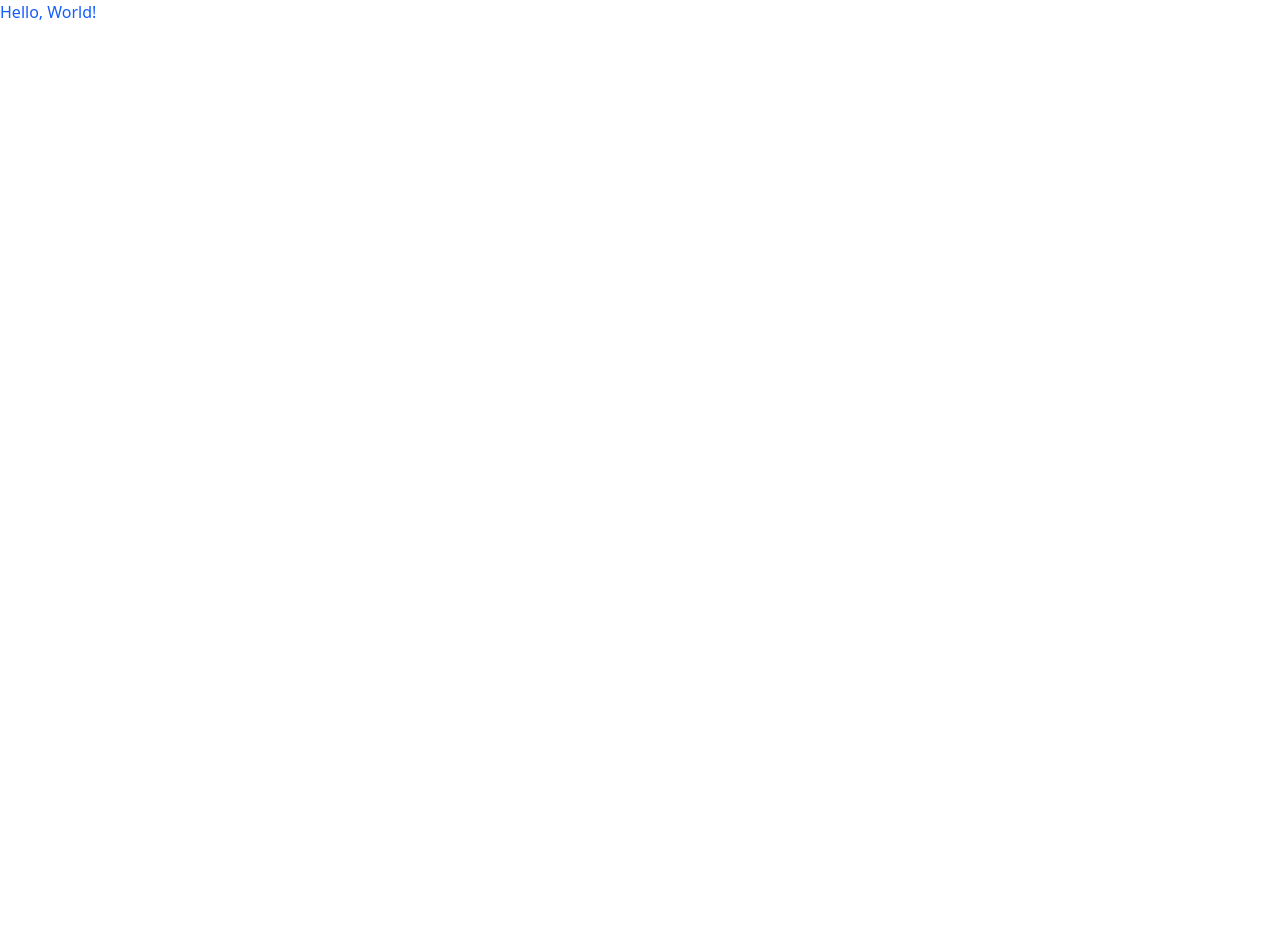
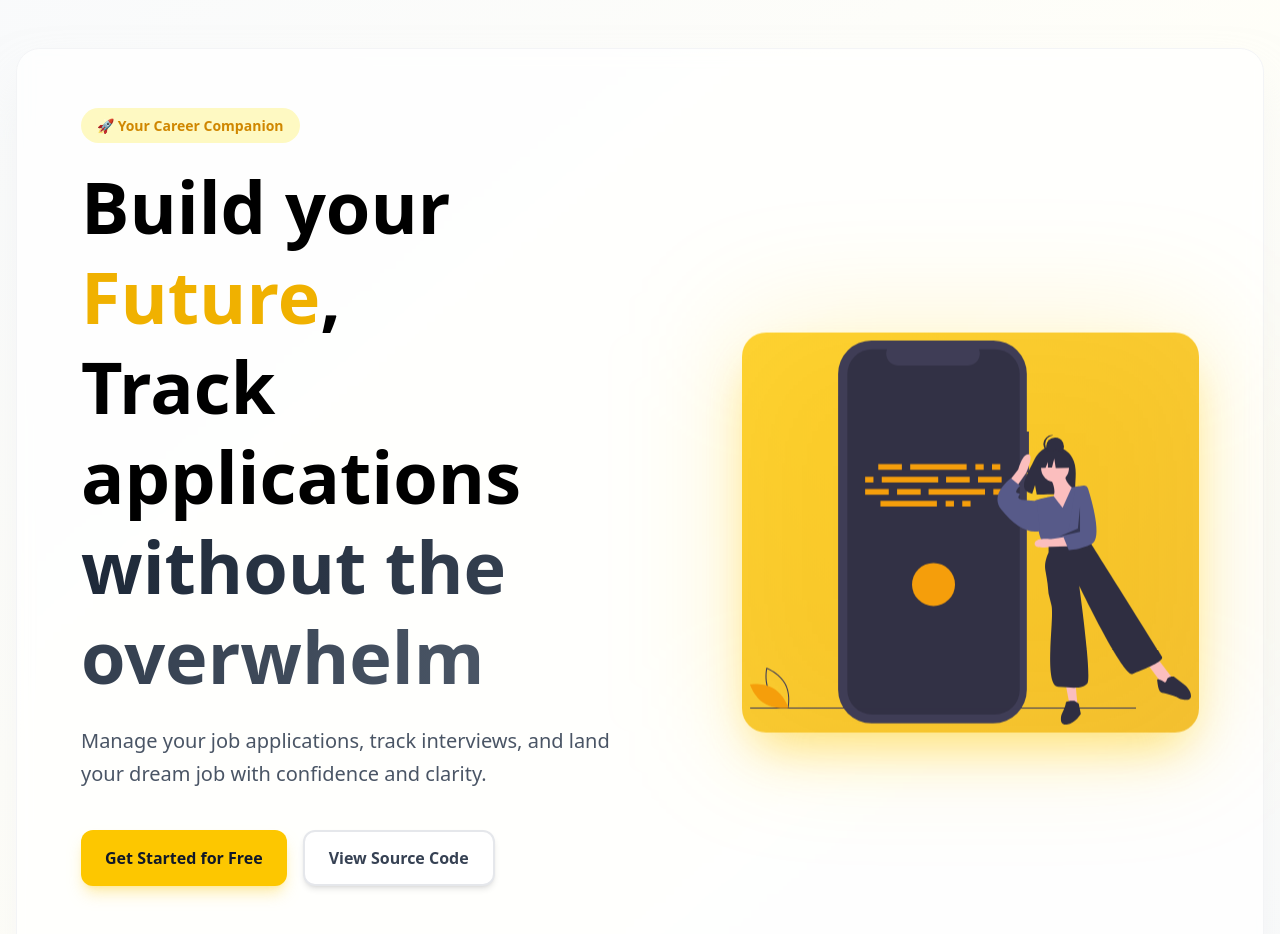
Before and after one commit to Ace-zzzz/AmIHired-frontend, a React (Vite) app: page / in a window 1280 px wide. Shown: the top 934 px of the page. Before the commit the page ends 800 px from the top, so only its background shows below. Built offline with nearby package versions, Linux system fonts and the light colour scheme.

Commit message:
feat: Landing Page

```diff
--- a/src/App.css
+++ b/src/App.css
@@ -1 +1,33 @@
 @import "tailwindcss";
+
+@keyframes fade-in {
+  from {
+    opacity: 0;
+    transform: translateY(20px);
+  }
+  to {
+    opacity: 1;
+    transform: translateY(0);
+  }
+}
+
+@keyframes float {
+  0%, 100% {
+    transform: translateY(0px);
+  }
+  50% {
+    transform: translateY(-10px);
+  }
+}
+
+.animate-fade-in {
+  animation: fade-in 0.8s ease-out forwards;
+}
+
+.animate-float {
+  animation: float 3s ease-in-out infinite;
+}
+
+html {
+  scroll-behavior: smooth;
+}
--- a/src/App.jsx
+++ b/src/App.jsx
@@ -1,11 +1,9 @@
-import { useState } from 'react'
 import './App.css'
+import LandingPage from './components/LandingPage'
 
 function App() {
-  const [count, setCount] = useState(0)
-
   return (
-    <div className="text-blue-600">Hello, World!</div>
+    <LandingPage/>
   )
 }
 
--- /dev/null
+++ b/src/components/Button.jsx
@@ -0,0 +1,14 @@
+const Button = ({text, attributes, primary = true}) => {
+    const primaryStyles = "bg-yellow-400 hover:bg-yellow-500 text-gray-900 shadow-lg shadow-yellow-400/30 hover:shadow-xl hover:shadow-yellow-500/40";
+    const secondaryStyles = "bg-white hover:bg-gray-50 text-gray-700 border-2 border-gray-200 hover:border-gray-300 shadow-md";
+
+    return (
+        <button
+            className={`cursor-pointer rounded-xl px-6 py-3.5 font-semibold text-base transition-all duration-200
+            ${primary ? primaryStyles : secondaryStyles} ${attributes}`}>
+            {text}
+        </button>
+    )
+}
+
+export default Button;
--- /dev/null
+++ b/src/components/LandingPage.jsx
@@ -0,0 +1,76 @@
+import Button from "./Button";
+
+const LandingPage = () => {
+    return (
+        <div className="min-h-screen bg-linear-to-br from-gray-50 via-yellow-50/30 to-gray-50 flex items-center justify-center px-4 py-12">
+            <div className="max-w-7xl w-full">
+                <div className="bg-white/70 backdrop-blur-sm rounded-3xl p-8 md:p-16 shadow-2xl shadow-gray-200/50 border border-gray-100 flex flex-col lg:flex-row justify-between items-center gap-12 lg:gap-16">
+                    <div className="max-w-2xl space-y-6 animate-fade-in">
+                        <div className="inline-block">
+                            <span className="text-sm font-semibold text-yellow-600 bg-yellow-100 px-4 py-2 rounded-full">
+                                🚀 Your Career Companion
+                            </span>
+                        </div>
+
+                        <h1 className="text-5xl md:text-6xl lg:text-7xl font-bold leading-tight">
+                            Build your
+                            <span className="text-yellow-500 relative">
+                                <span className="relative z-10"> Future</span>
+                                <span className="absolute bottom-2 left-0 w-full h-3 bg-yellow-300/40 z-0"></span>
+                            </span>,
+                            <br/>
+                            Track applications
+                            <br/>
+                            <span className="bg-linear-to-r from-gray-800 to-gray-600 bg-clip-text text-transparent">
+                                without the overwhelm
+                            </span>
+                        </h1>
+
+                        <p className="text-lg md:text-xl text-gray-600 leading-relaxed max-w-xl">
+                            Manage your job applications, track interviews, and land your dream job with confidence and clarity.
+                        </p>
+
+                        <div className="flex flex-col sm:flex-row gap-4 pt-4">
+                            <Button
+                                text="Get Started for Free"
+                                attributes="transform hover:scale-105 transition-all duration-200"
+                                primary={true}/>
+                            <Button
+                                text="View Source Code"
+                                attributes="transform hover:scale-105 transition-all duration-200"
+                                primary={false}/>
+                        </div>
+
+                        <div className="flex items-center gap-8 pt-6 text-sm text-gray-500">
+                            <div className="flex items-center gap-2">
+                                <svg className="w-5 h-5 text-green-500" fill="currentColor" viewBox="0 0 20 20">
+                                    <path fillRule="evenodd" d="M10 18a8 8 0 100-16 8 8 0 000 16zm3.707-9.293a1 1 0 00-1.414-1.414L9 10.586 7.707 9.293a1 1 0 00-1.414 1.414l2 2a1 1 0 001.414 0l4-4z" clipRule="evenodd"/>
+                                </svg>
+                                <span>No credit card required</span>
+                            </div>
+                            <div className="flex items-center gap-2">
+                                <svg className="w-5 h-5 text-green-500" fill="currentColor" viewBox="0 0 20 20">
+                                    <path fillRule="evenodd" d="M10 18a8 8 0 100-16 8 8 0 000 16zm3.707-9.293a1 1 0 00-1.414-1.414L9 10.586 7.707 9.293a1 1 0 00-1.414 1.414l2 2a1 1 0 001.414 0l4-4z" clipRule="evenodd"/>
+                                </svg>
+                                <span>Free forever</span>
+                            </div>
+                        </div>
+                    </div>
+
+                    <div className="relative lg:shrink-0 animate-float">
+                        <div className="absolute inset-0 bg-yellow-400/20 rounded-3xl blur-3xl"></div>
+                        <div className="relative bg-linear-to-br from-yellow-400/80 to-yellow-500/80 shadow-2xl shadow-yellow-400/50 rounded-3xl p-2 transform hover:rotate-1 transition-transform duration-300">
+                            <img
+                                className="h-64 md:h-80 lg:h-96 w-auto rounded-2xl"
+                                src="/images/landingPageImage.svg"
+                                alt="Job tracking dashboard illustration"
+                            />
+                        </div>
+                    </div>
+                </div>
+            </div>
+        </div>
+    )
+}
+
+export default LandingPage;
```
Also changed, not shown: public/images/landingPageImage.svg (added).
